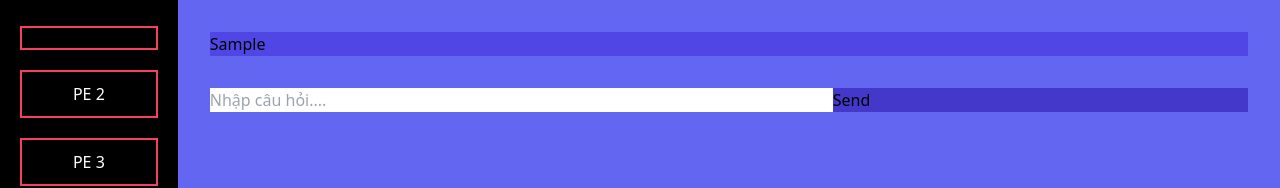
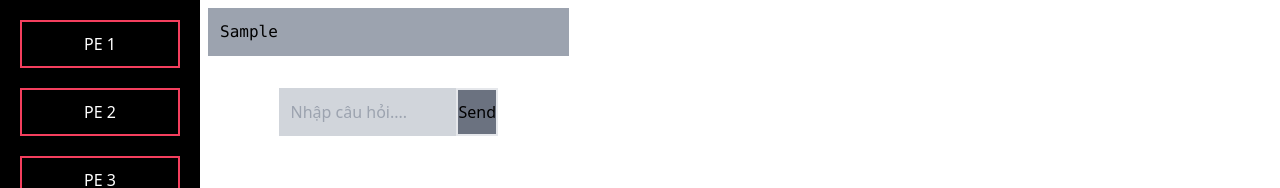
Before and after one commit to HangDao311/DATN, a Vue app in the folder chat-ai/: page / in a window 1280 px wide. Both pictures are taken after typing "Sample" into the empty fields and a click on the button "Send". Shown: the top 188 px of the page. Built offline with nearby package versions, Linux system fonts and the light colour scheme; no server answers.

Commit message:
update code

```diff
--- a/chat-ai/src/assets/main.css
+++ b/chat-ai/src/assets/main.css
@@ -1,3 +1,8 @@
 @tailwind base;
 @tailwind components;
 @tailwind utilities;
+
+* {
+    margin: 0;
+    padding: 0
+}
--- a/chat-ai/src/components/Chat.vue
+++ b/chat-ai/src/components/Chat.vue
@@ -1,17 +1,25 @@
 <template>
-  <div class="chat-component bg-indigo-500 h-screen w-screen">
-    <div class="message-window bg-indigo-600 m-8">
-      <p v-for="(message, index) in messages" :key="index">{{ message }}</p>
+  <div class="p-2">
+    <div class="max-h-full overscroll-auto">
+      <p
+        :class="getMessageStyle(message, index)"
+        v-for="(message, index) in messages"
+        :key="index"
+      >
+        <pre class="max-w-full overflow-x-auto whitespace-pre-wrap">{{ formatText(message) }}</pre>
+      </p>
     </div>
-    <div class="flex bg-indigo-700 m-8">
+    <div class="flex justify-center m-8">
       <input
         v-model="newMessage"
         @keyup.enter="sendMessage"
         type="text"
-        class="message-input w-3/5"
+        class="bg-gray-300 p-3 w-3/5"
         placeholder="Nhập câu hỏi...."
       />
-      <button @click="sendMessage">Send</button>
+      <button class="border-solid border-2 bg-gray-500" @click="sendMessage">
+        Send
+      </button>
     </div>
   </div>
 </template>
@@ -63,31 +71,42 @@ export default {
         }
       }
     },
-    hangXik() {
-      const questionAnswers = [];
+    getMessageStyle(message, index) {
+      let style;
+      if (index % 2 === 0) {
+        style = "bg-gray-400";
+      } else {
+        style = "bg-gray-300";
+      }
+      return style + " p-3 mb-4";
+    },
+    formatText(content) {
+      // Split the content into sentences based on periods
+      const sentences = content.split(". ");
+
+      // Create a new array to store the modified sentences
+      const modifiedSentences = [];
+
+      // Iterate over each sentence and modify it if necessary
+      for (let i = 0; i < sentences.length; i++) {
+        const sentence = sentences[i].trim();
+
+        // Check if the sentence starts with a number or a dot
+        if (/^[\d.]/.test(sentence)) {
+          // Add a new line before the sentence
+          modifiedSentences.push("\n" + sentence);
+        } else {
+          // Keep the sentence as is
+          modifiedSentences.push(sentence);
+        }
+      }
+
+      // Join the modified sentences back into a single string
+      const modifiedContent = modifiedSentences.join(". ");
+      return modifiedContent;
     },
   },
 };
 </script>
 
-<style scoped>
-/* .chat-component {
-  background-color: pink;
-  color: aliceblue;
-  display: flex;
-  flex-direction: column;
-  justify-content: space-between;
-  height: 100vh;
-  width: 100vh;
-}
-
-.message-window {
-  flex-grow: 1;
-  overflow-y: auto;
-}
-
-.message-input {
-  width: 100%;
-  height: 50px;
-} */
-</style>
+<style scoped></style>
--- a/chat-ai/src/components/Sidebar.vue
+++ b/chat-ai/src/components/Sidebar.vue
@@ -1,6 +1,6 @@
 <template>
   <div class="sidebar">
-    <button class="sidebar-button border-2 border-rose-500"></button>
+    <button class="sidebar-button border-2 border-rose-500">PE 1</button>
     <button class="sidebar-button border-2 border-rose-500">PE 2</button>
     <button class="sidebar-button border-2 border-rose-500">PE 3</button>
     <button class="sidebar-button border-2 border-rose-500">PE 4</button>
```
Also changed, not shown: 2 other files (tests, documents, lock files or other folders).
